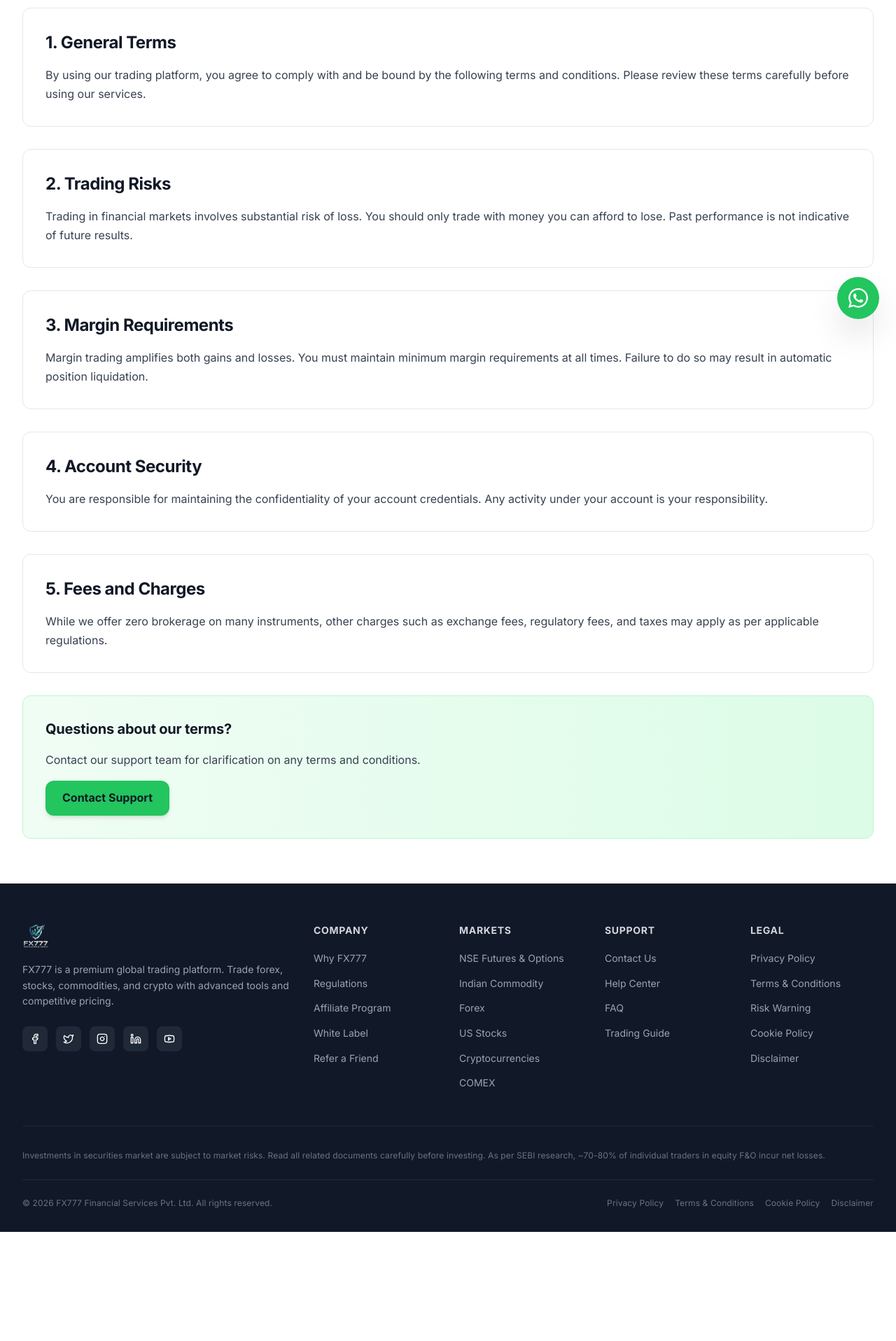
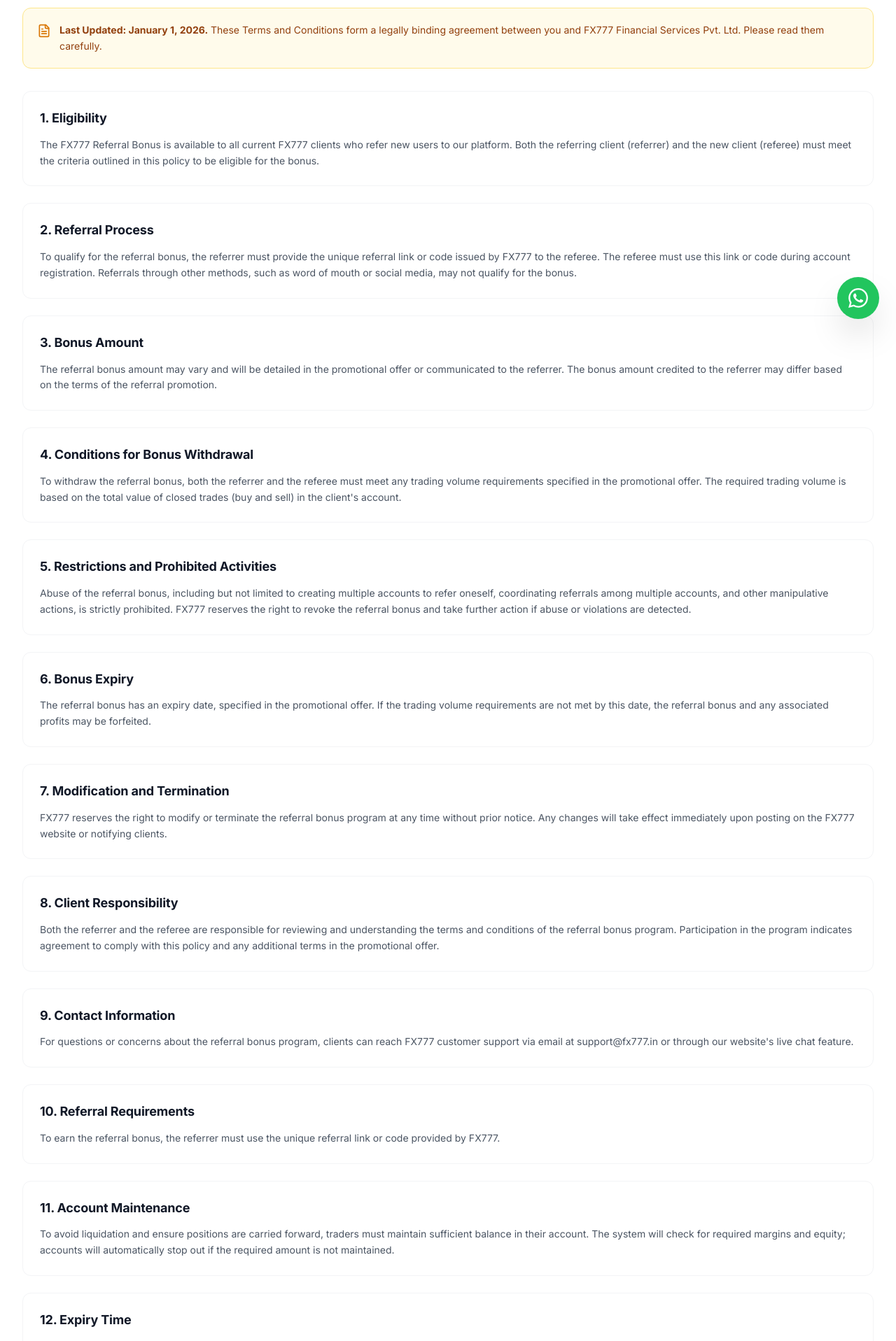
Before and after one commit to whatapi00-max/fx777-trading-platform, a React (Vite) app: page /trading/terms in a window 1280 px wide. Shown: the part 320-2237 px from the top of the page at 70% size. Before the commit the page ends 2081 px from the top, so only its background shows below. Built offline with nearby package versions, Linux system fonts and the light colour scheme.

Commit message:
Unify Terms & Conditions content - trading Terms page now uses same content as legal page

```diff
--- a/src/pages/trading/Terms.tsx
+++ b/src/pages/trading/Terms.tsx
@@ -1,55 +1,109 @@
+import { Link } from 'react-router-dom'
+import { FileText, ChevronRight } from 'lucide-react'
 import PageLayout from '../../components/Layout/PageLayout'
+
+const sections = [
+  {
+    title: '1. Eligibility',
+    content: `The FX777 Referral Bonus is available to all current FX777 clients who refer new users to our platform. Both the referring client (referrer) and the new client (referee) must meet the criteria outlined in this policy to be eligible for the bonus.`,
+  },
+  {
+    title: '2. Referral Process',
+    content: `To qualify for the referral bonus, the referrer must provide the unique referral link or code issued by FX777 to the referee. The referee must use this link or code during account registration. Referrals through other methods, such as word of mouth or social media, may not qualify for the bonus.`,
+  },
+  {
+    title: '3. Bonus Amount',
+    content: `The referral bonus amount may vary and will be detailed in the promotional offer or communicated to the referrer. The bonus amount credited to the referrer may differ based on the terms of the referral promotion.`,
+  },
+  {
+    title: '4. Conditions for Bonus Withdrawal',
+    content: `To withdraw the referral bonus, both the referrer and the referee must meet any trading volume requirements specified in the promotional offer. The required trading volume is based on the total value of closed trades (buy and sell) in the client's account.`,
+  },
+  {
+    title: '5. Restrictions and Prohibited Activities',
+    content: `Abuse of the referral bonus, including but not limited to creating multiple accounts to refer oneself, coordinating referrals among multiple accounts, and other manipulative actions, is strictly prohibited. FX777 reserves the right to revoke the referral bonus and take further action if abuse or violations are detected.`,
+  },
+  {
+    title: '6. Bonus Expiry',
+    content: `The referral bonus has an expiry date, specified in the promotional offer. If the trading volume requirements are not met by this date, the referral bonus and any associated profits may be forfeited.`,
+  },
+  {
+    title: '7. Modification and Termination',
+    content: `FX777 reserves the right to modify or terminate the referral bonus program at any time without prior notice. Any changes will take effect immediately upon posting on the FX777 website or notifying clients.`,
+  },
+  {
+    title: '8. Client Responsibility',
+    content: `Both the referrer and the referee are responsible for reviewing and understanding the terms and conditions of the referral bonus program. Participation in the program indicates agreement to comply with this policy and any additional terms in the promotional offer.`,
+  },
+  {
+    title: '9. Contact Information',
+    content: `For questions or concerns about the referral bonus program, clients can reach FX777 customer support via email at support@fx777.in or through our website's live chat feature.`,
+  },
+  {
+    title: '10. Referral Requirements',
+    content: `To earn the referral bonus, the referrer must use the unique referral link or code provided by FX777.`,
+  },
+  {
+    title: '11. Account Maintenance',
+    content: `To avoid liquidation and ensure positions are carried forward, traders must maintain sufficient balance in their account. The system will check for required margins and equity; accounts will automatically stop out if the required amount is not maintained.`,
+  },
+  {
+    title: '12. Expiry Time',
+    content: `The daily expiry time is 12:30 AM. On the expiry day, the intraday margin for NSE options will increase to ₹7,000 per lot.`,
+  },
+  {
+    title: '13. Crypto Holding Time',
+    content: `The minimum holding period for cryptocurrency to book profits is 5 minutes. Profits realized before this time will not be considered.`,
+  },
+  {
+    title: '14. Order Execution',
+    content: `Limit/Stop orders and SL/TP orders will be executed based on bid and ask prices, not the Last Traded Price (LTP). This may result in orders being executed at prices higher or lower than anticipated, or not executed at all depending on bid and ask conditions.`,
+  },
+  {
+    title: '15. Account Restrictions',
+    content: `Accounts involved in options selling only will be terminated after total payout. Scalping is prohibited, and any trades found to be scalping will be removed. Trading from multiple accounts using the same IP address or VPN will result in profit removal. Group trading is not permitted; accounts associated with group trading will be terminated, and profits will be removed.`,
+  },
+]
 
 const Terms = () => {
   return (
     <PageLayout
       title="Terms & Conditions"
       breadcrumbs={[{ name: 'Home', href: '/' }, { name: 'Trading' }, { name: 'Terms' }]}
-      description="Read our trading terms and conditions carefully before you start trading."
+      description="Please read these terms carefully before using the FX777 trading platform."
     >
       <div className="space-y-8">
-        <section className="bg-white p-8 rounded-xl border border-gray-200">
-          <h2 className="text-2xl font-bold text-dark-900 mb-4">1. General Terms</h2>
-          <div className="prose prose-lg max-w-none text-gray-700">
-            <p>By using our trading platform, you agree to comply with and be bound by the following terms and conditions. Please review these terms carefully before using our services.</p>
-          </div>
-        </section>
+        <div className="bg-amber-50 border border-amber-200 rounded-xl p-5 flex items-start gap-3">
+          <FileText className="w-5 h-5 text-amber-600 flex-shrink-0 mt-0.5" />
+          <p className="text-sm text-amber-800">
+            <strong>Last Updated: January 1, 2026.</strong> These Terms and Conditions form a legally binding agreement between you and FX777 Financial Services Pvt. Ltd. Please read them carefully.
+          </p>
+        </div>
 
-        <section className="bg-white p-8 rounded-xl border border-gray-200">
-          <h2 className="text-2xl font-bold text-dark-900 mb-4">2. Trading Risks</h2>
-          <div className="prose prose-lg max-w-none text-gray-700">
-            <p>Trading in financial markets involves substantial risk of loss. You should only trade with money you can afford to lose. Past performance is not indicative of future results.</p>
-          </div>
-        </section>
+        <div className="space-y-6">
+          {sections.map(({ title, content }) => (
+            <div key={title} className="bg-white border border-gray-100 rounded-xl p-6">
+              <h2 className="text-lg font-bold text-dark-900 mb-3">{title}</h2>
+              <p className="text-gray-600 text-sm leading-relaxed">{content}</p>
+            </div>
+          ))}
+        </div>
 
-        <section className="bg-white p-8 rounded-xl border border-gray-200">
-          <h2 className="text-2xl font-bold text-dark-900 mb-4">3. Margin Requirements</h2>
-          <div className="prose prose-lg max-w-none text-gray-700">
-            <p>Margin trading amplifies both gains and losses. You must maintain minimum margin requirements at all times. Failure to do so may result in automatic position liquidation.</p>
-          </div>
-        </section>
-
-        <section className="bg-white p-8 rounded-xl border border-gray-200">
-          <h2 className="text-2xl font-bold text-dark-900 mb-4">4. Account Security</h2>
-          <div className="prose prose-lg max-w-none text-gray-700">
-            <p>You are responsible for maintaining the confidentiality of your account credentials. Any activity under your account is your responsibility.</p>
-          </div>
-        </section>
-
-        <section className="bg-white p-8 rounded-xl border border-gray-200">
-          <h2 className="text-2xl font-bold text-dark-900 mb-4">5. Fees and Charges</h2>
-          <div className="prose prose-lg max-w-none text-gray-700">
-            <p>While we offer zero brokerage on many instruments, other charges such as exchange fees, regulatory fees, and taxes may apply as per applicable regulations.</p>
-          </div>
-        </section>
-
-        <section className="bg-gradient-to-r from-primary-50 to-primary-100 p-8 rounded-xl border border-primary-200">
-          <h3 className="text-xl font-bold text-dark-900 mb-4">Questions about our terms?</h3>
-          <p className="text-gray-700 mb-4">Contact our support team for clarification on any terms and conditions.</p>
-          <a href="/contact" className="inline-block bg-primary-500 hover:bg-primary-600 text-dark-900 font-bold px-6 py-3 rounded-xl transition-all duration-200 transform hover:scale-105 shadow-md text-center">
-            Contact Support
-          </a>
-        </section>
+        <div className="grid sm:grid-cols-2 gap-4">
+          {[
+            { label: 'Privacy Policy', href: '/legal/privacy-policy' },
+            { label: 'Cookie Policy', href: '/legal/cookie-policy' },
+          ].map(({ label, href }) => (
+            <Link
+              key={label}
+              to={href}
+              className="flex items-center justify-between bg-primary-50 border border-primary-200 rounded-xl p-4 hover:bg-primary-100 transition-colors group"
+            >
+              <span className="font-semibold text-sm text-primary-700">{label}</span>
+              <ChevronRight className="w-4 h-4 text-primary-500 group-hover:translate-x-1 transition-transform" />
+            </Link>
+          ))}
+        </div>
       </div>
     </PageLayout>
   )
```
